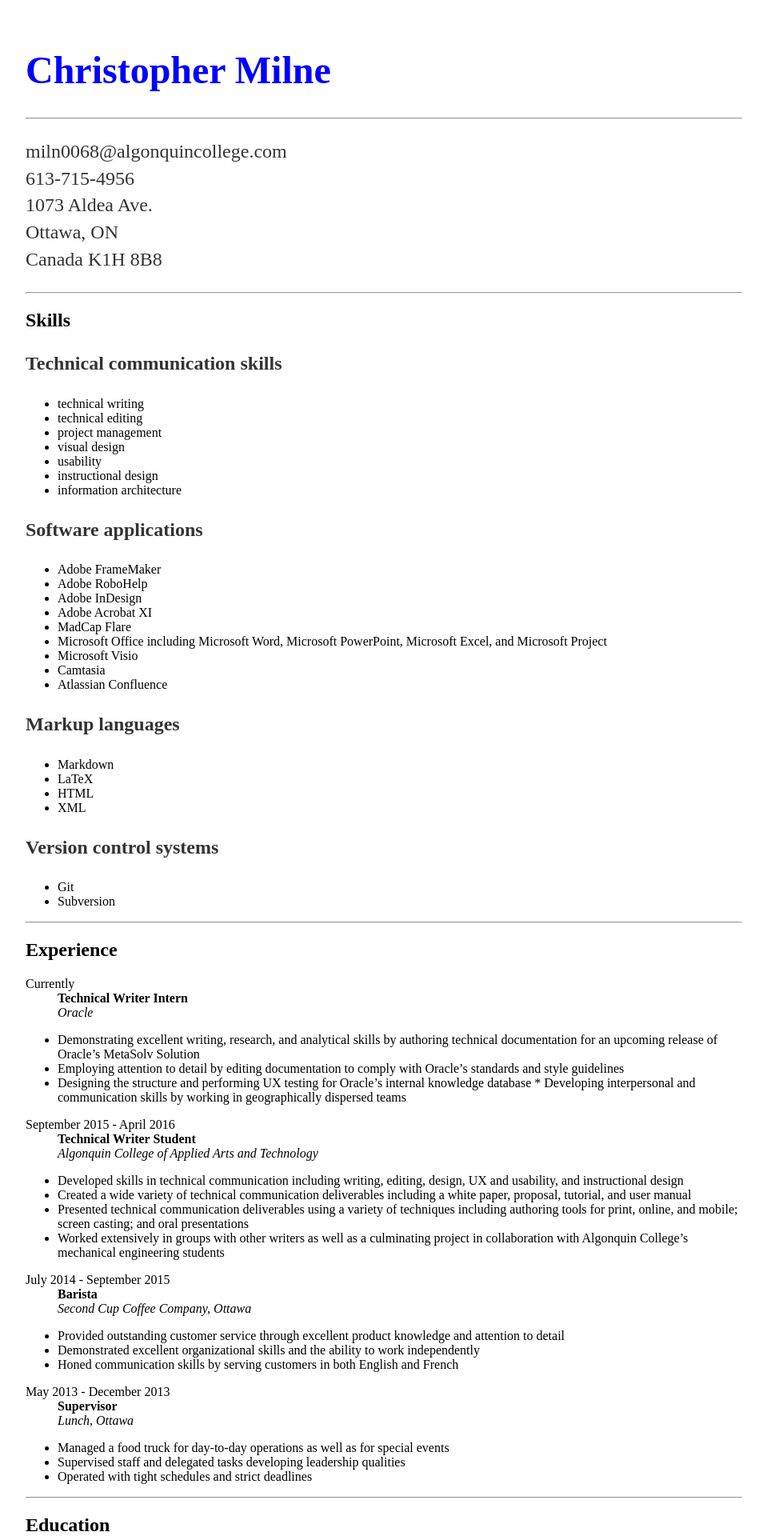
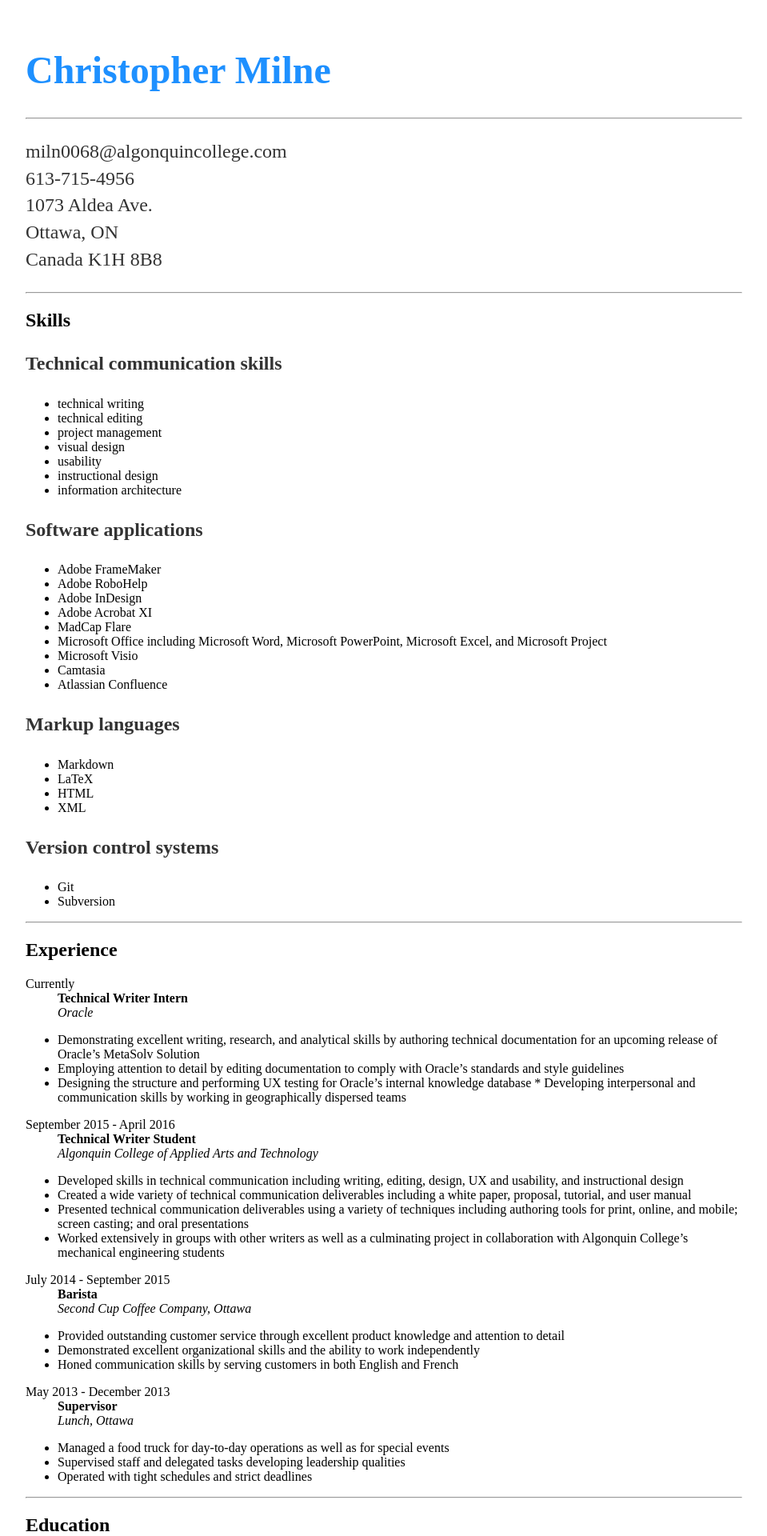
Before and after one commit to chris-milne/chris-milne.github.io, a Jekyll site: the page built from index.html, in a window 1280 px wide. Shown: the top 1920 px of the page at 80% size, without its empty margins (160-1119 px from the left). Built offline with Jekyll 4.4.1, drawn with Linux system fonts in a browser that asks for light colours.

Commit message:
Update main.css

```diff
--- a/css/main.css
+++ b/css/main.css
@@ -22,7 +22,7 @@ a:hover {
 h1 {
     font-size: 3em;
     font-family:'Avenir Next';
-    color: blue;
+    color: #1e90ff;
 }
 p {
     font-size: 1.5em;
```
